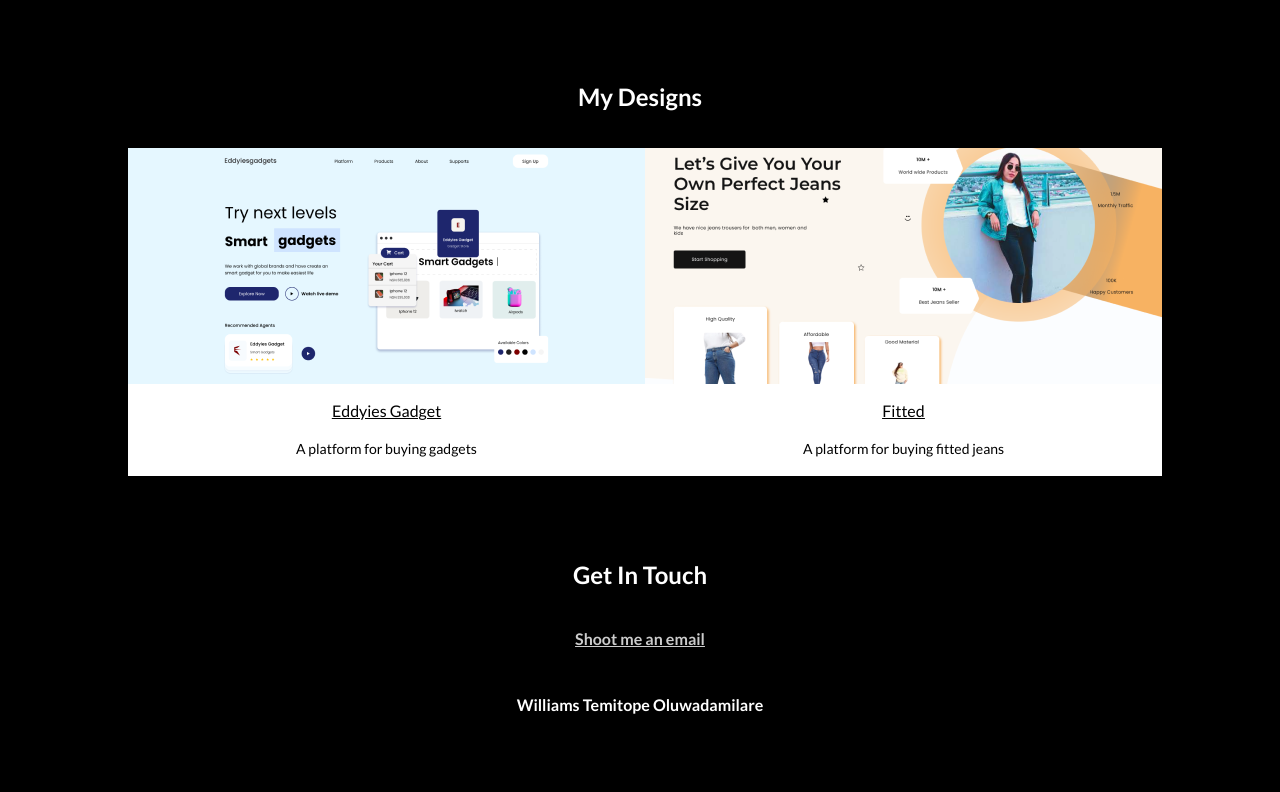
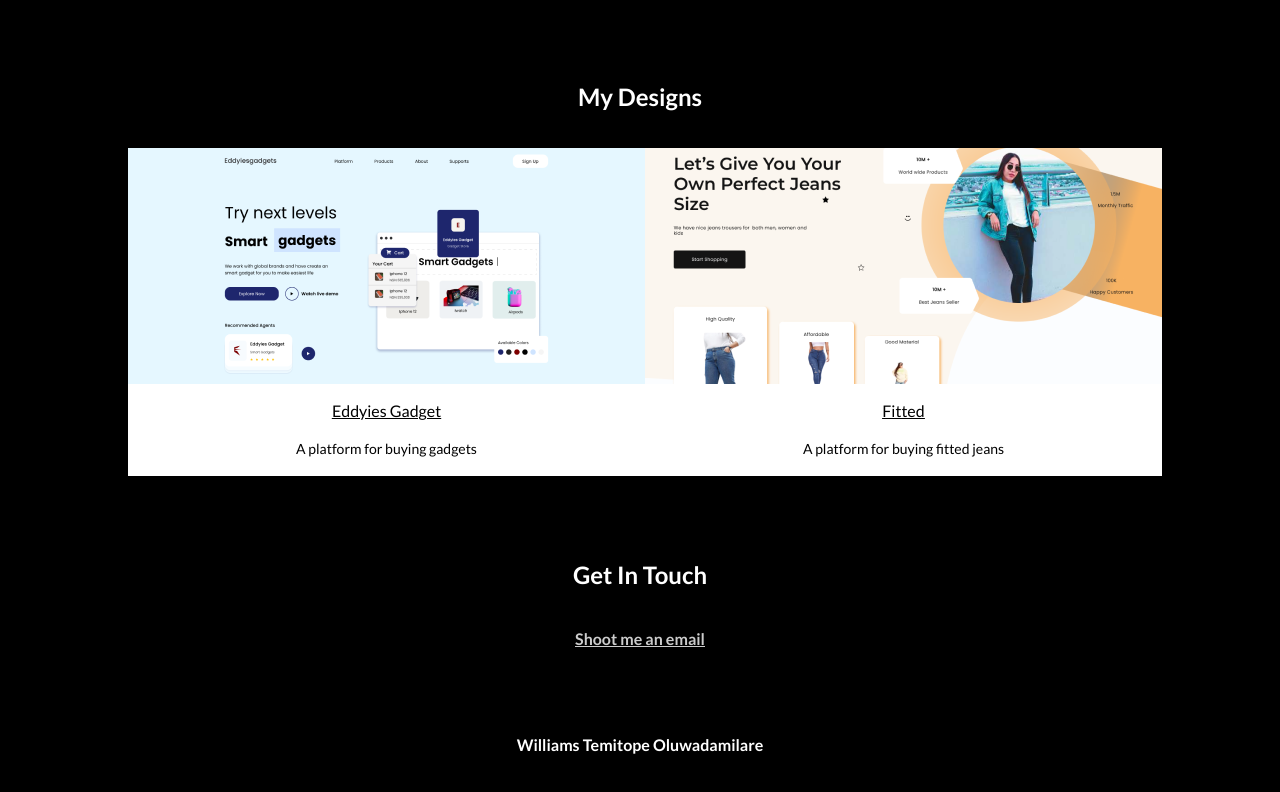
Before and after one commit to Opssy/portfolio, a React (Create React App) app: page / in a window 1280 px wide. Shown: the part 1534-2326 px from the top of the page. Before the commit the page ends 2252 px from the top, so only its background shows below. Built offline with nearby package versions, Linux system fonts and the light colour scheme; the HTML template or start-up script is replaced by a standard one.

Commit message:
done with desktop view

```diff
--- a/src/components/contact/Contact.jsx
+++ b/src/components/contact/Contact.jsx
@@ -7,7 +7,9 @@ const Contact = () => {
       <div className="container">
         <div className={`${ContactStyle.contactArea}`}>
           <h2>Get In Touch</h2>
-          <p>Shoot me an email</p>
+          <p>
+            <a href="#email">Shoot me an email</a>
+          </p>
         </div>
       </div>
     </section>
--- a/src/components/footer/Footer.jsx
+++ b/src/components/footer/Footer.jsx
@@ -1,8 +1,9 @@
 import React from "react";
+import FooterStyle from "./footer.module.css";
 
 const Footer = () => {
   return (
-    <footer>
+    <footer className={`${FooterStyle.footerCon}`}>
       <div className="container">
         <p
           style={{
--- /dev/null
+++ b/src/components/footer/footer.module.css
@@ -0,0 +1,3 @@
+.footerCon{
+    padding: 40px 0;
+}
```
